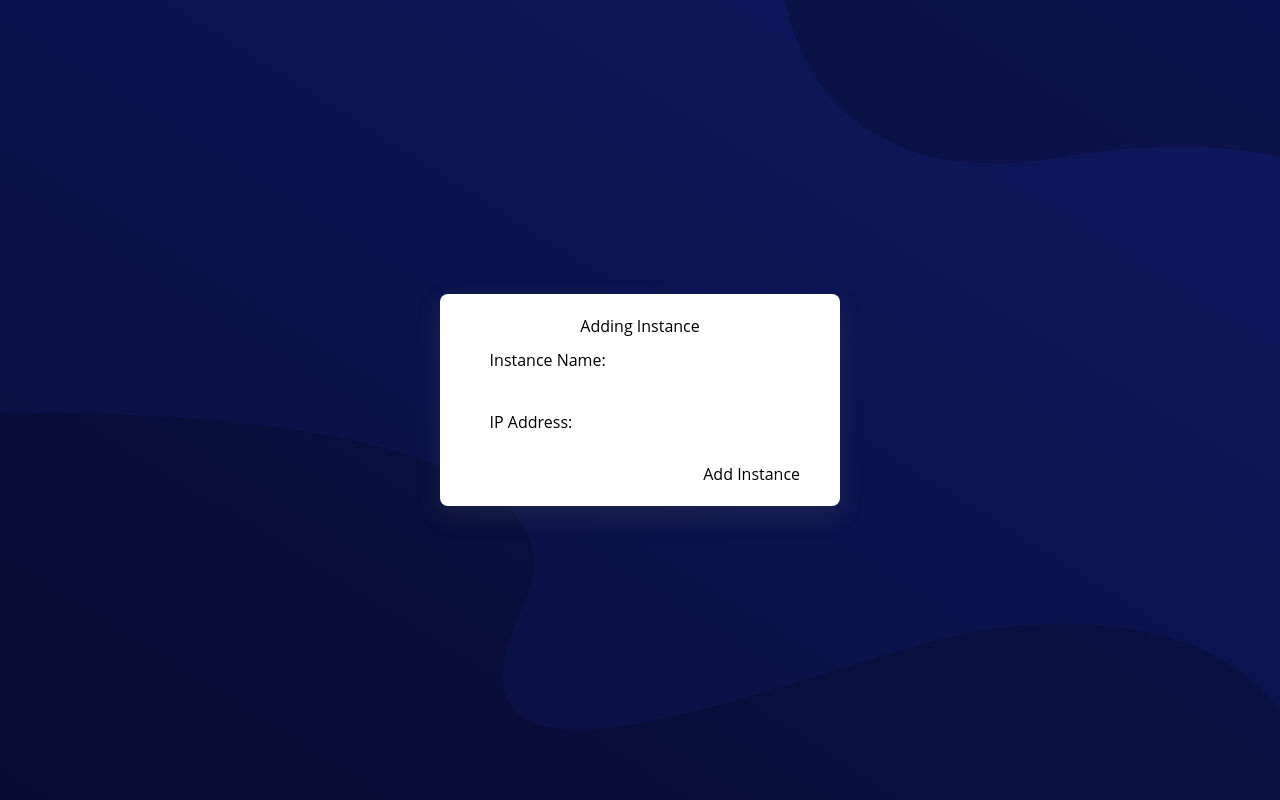
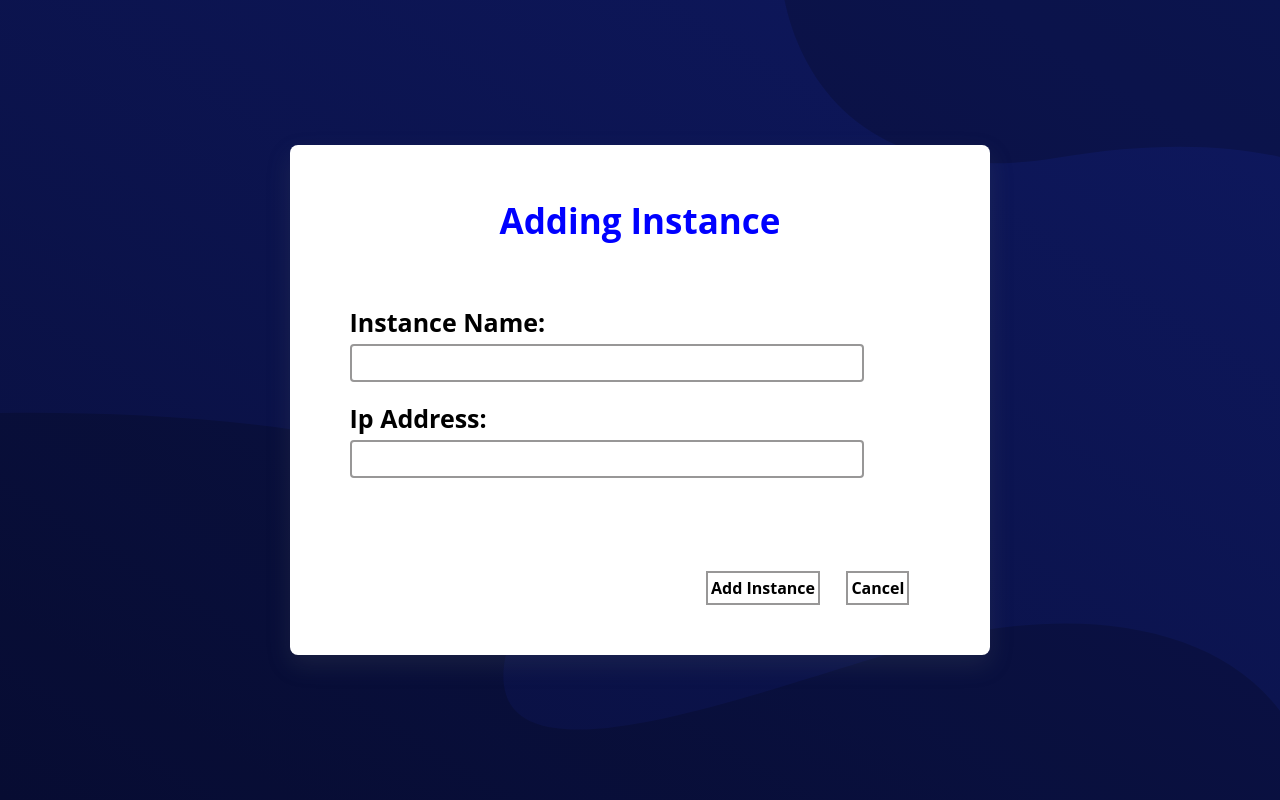
Before and after one commit to The-Varieties/ciso-front-end, a React (Create React App) app: page /add-new-instance in a window 1280 px wide. Built offline with nearby package versions, Linux system fonts and the light colour scheme.

Commit message:
adjust adding instance

```diff
--- a/src/pages/addNewInstancePage/index.jsx
+++ b/src/pages/addNewInstancePage/index.jsx
@@ -5,21 +5,25 @@
 import React from 'react';
 import './style.css';
 
-function AddInstance(props){
+function AddInstance(){
+
+    //const {adding, handleSubmit} = useForm();
+
     return (
         <div class="AddingInstanceForm">
-            <form class="form"action="#">
-                <h1 className='text-center'>Adding Instance</h1>
+            <form class="form" action="#">
+                <p class='heading'><strong>Adding Instance</strong></p>
                 <div class="inputContainer">
-                    <label for="" class="label">Instance Name: </label><br/>
-                    <input type="text" class="input"></input>
+                    <label for="" class="labeltext">Instance Name: </label><br/>
+                    <input type="text" class="inputtext"></input>
                 </div>
                 <div class="inputContainer">
-                    <label for="" class="label">IP Address: </label><br/>
-                    <input type="text" class="input"></input>
+                    <label for="" class="labeltext">Ip Address: </label><br/>
+                    <input type="text" class="inputtext"></input>
                 </div>
 
                 <button  type="submit" class="addbtn" value="Add">Add Instance</button >
+                <button  type="submit" class="cancelbtn" value="cancel">Cancel</button >
             </form>
         </div>
     )
--- a/src/pages/addNewInstancePage/style.css
+++ b/src/pages/addNewInstancePage/style.css
@@ -13,20 +13,62 @@ body {
 
 .form {
   background-color: white;
-  width: 400px;
+  width: 700px;
   border-radius: 8px;
-  padding: 20px 40px;
+  padding: 50px 20px;
   box-shadow: 0 10px 25px rgba(92, 99, 105, .2);
+}
+
+.heading{
+  text-align: center;
+  font-size: 35px;
+  color: blue;
 }
 
 .inputContainer {
   position: relative;
   height: 45px;
   width: 90%;
-  margin-bottom: 17px;
-  padding:3%;
+  margin-top: 17px;
+  padding:6%;
+}
+
+.labeltext{
+  font-size: 25px;
+  font-weight: bolder;
+}
+
+.inputtext{
+  border: 2px solid #989797;
+  border-radius: 4px;
+  box-sizing: border-box;
+  padding: 5px;
+  width: 100%;
+  margin-top: 3px;
 }
 
 .addbtn{
-	float:right;
+  margin:auto;
+  margin-top: 20%;
+  margin-left: 60%;
+  border: 2px solid #989797;
+  padding:3px;
+  font-weight: bold;
 }
+
+.addbtn:hover{
+  background-color: rgb(35, 61, 231);
+  color:rgb(255, 255, 255);
+}
+
+.cancelbtn{
+  margin-left:4%;
+  font-weight: bold;
+  padding: 3px;
+  border: 2px solid #989797;
+}
+
+.cancelbtn:hover{
+  background-color: rgb(35, 61, 231);
+  color:rgb(255, 255, 255);
+}
```
Also changed, not shown: src/components/dashboardCard/index.jsx (+9 -0 lines), src/components/deleteInstance/indes.jsx (+7 -0 lines).
